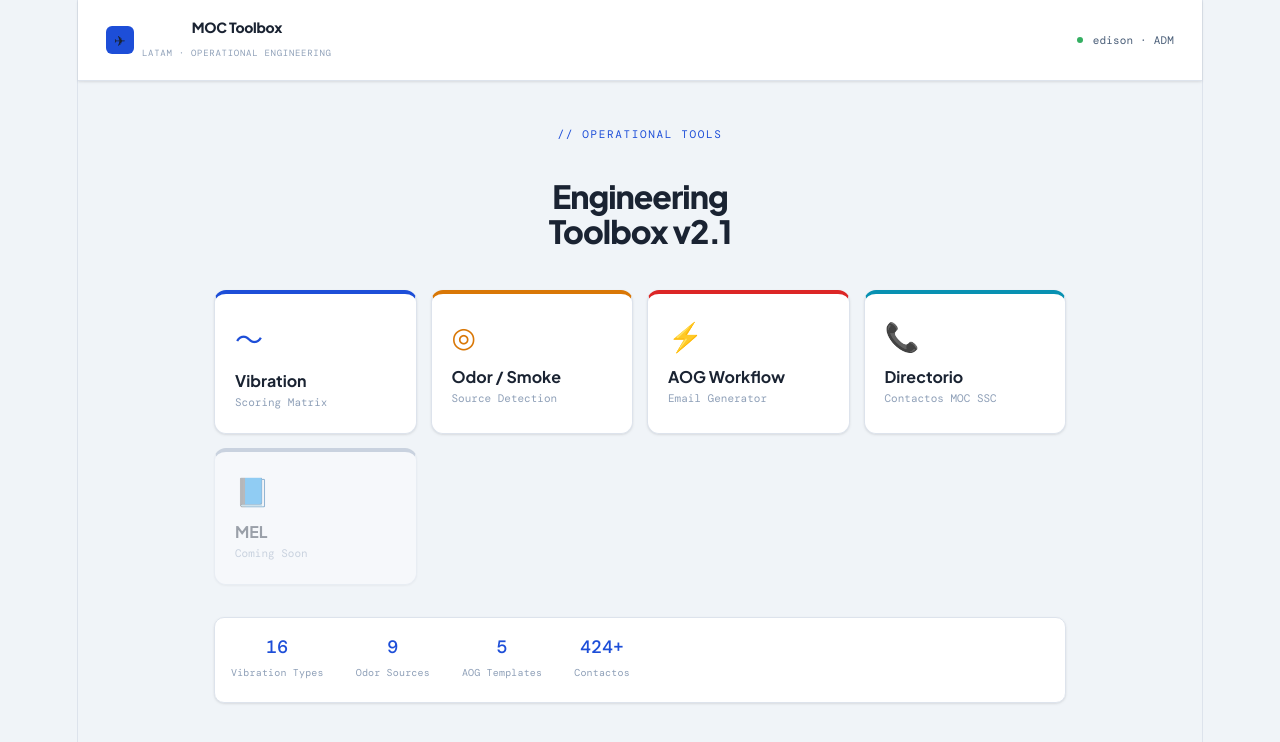
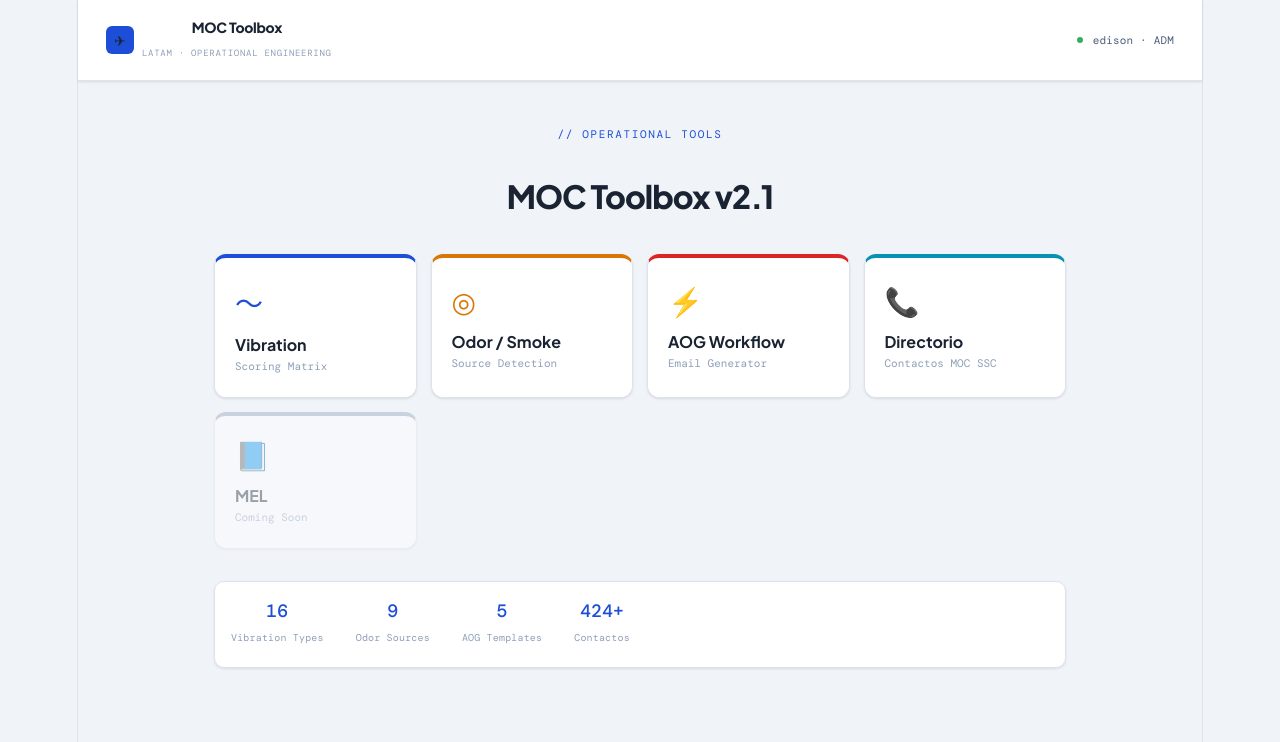
Before and after one commit to edisonaescobarq-rgb/moc-toolbox, a React (Vite) app: page / in a window 1280 px wide. Shown: the top 742 px of the page. Built offline with nearby package versions, Linux system fonts and the light colour scheme.

Commit message:
Título: MOC Toolbox v2.1

```diff
--- a/src/App.tsx
+++ b/src/App.tsx
@@ -344,7 +344,7 @@ function HomeScreen({ setScreen }) {
     <div style={{ padding: "40px 24px", maxWidth: 900, margin: "0 auto" }} className="fadeIn">
       <div style={{ marginBottom: 40 }}>
         <div style={{ fontFamily: "var(--mono)", fontSize: 11, color: "var(--accent)", letterSpacing: "0.15em", marginBottom: 10 }}>// OPERATIONAL TOOLS</div>
-        <h1 style={{ fontFamily: "var(--sans)", fontWeight: 800, fontSize: 32, color: "var(--text)", letterSpacing: "-0.03em", lineHeight: 1.1 }}>Engineering<br />Toolbox v2.1</h1>
+        <h1 style={{ fontFamily: "var(--sans)", fontWeight: 800, fontSize: 32, color: "var(--text)", letterSpacing: "-0.03em", lineHeight: 1.1 }}>MOC Toolbox v2.1</h1>
       </div>
       <div style={{ display: "grid", gridTemplateColumns: "repeat(auto-fit, minmax(200px, 1fr))", gap: 14 }}>
         {modules.map(m => (
```
